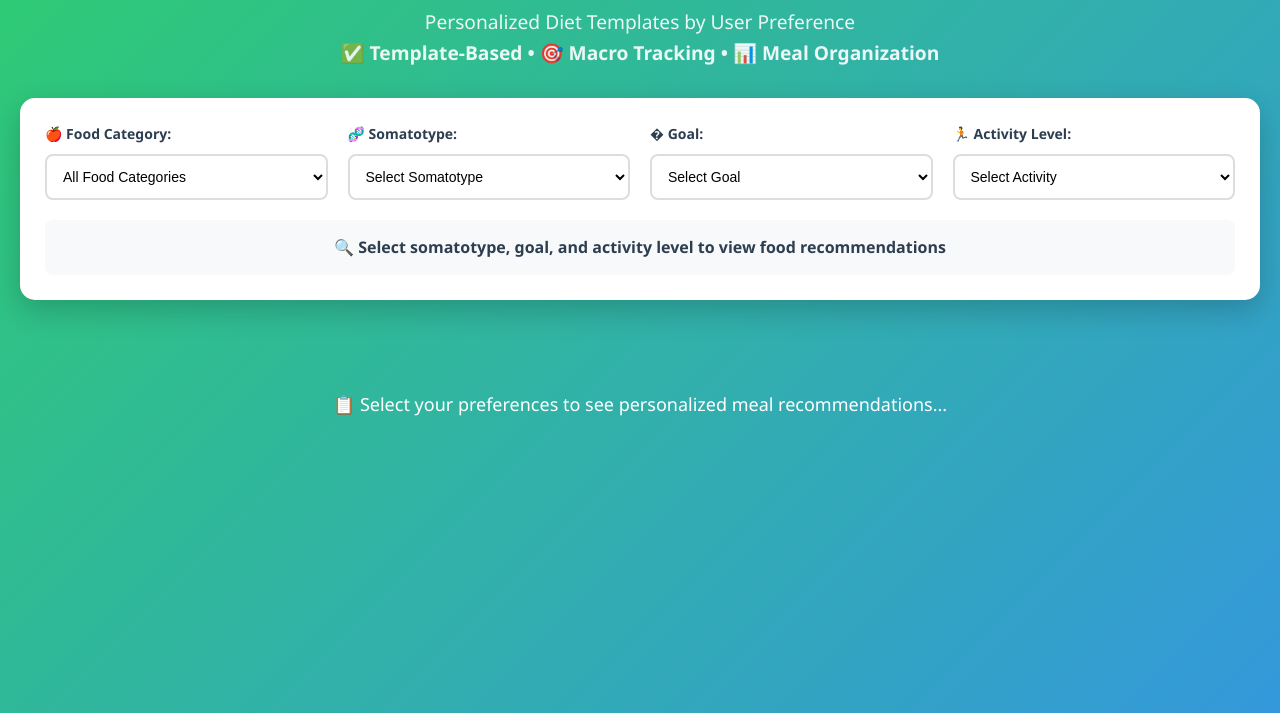
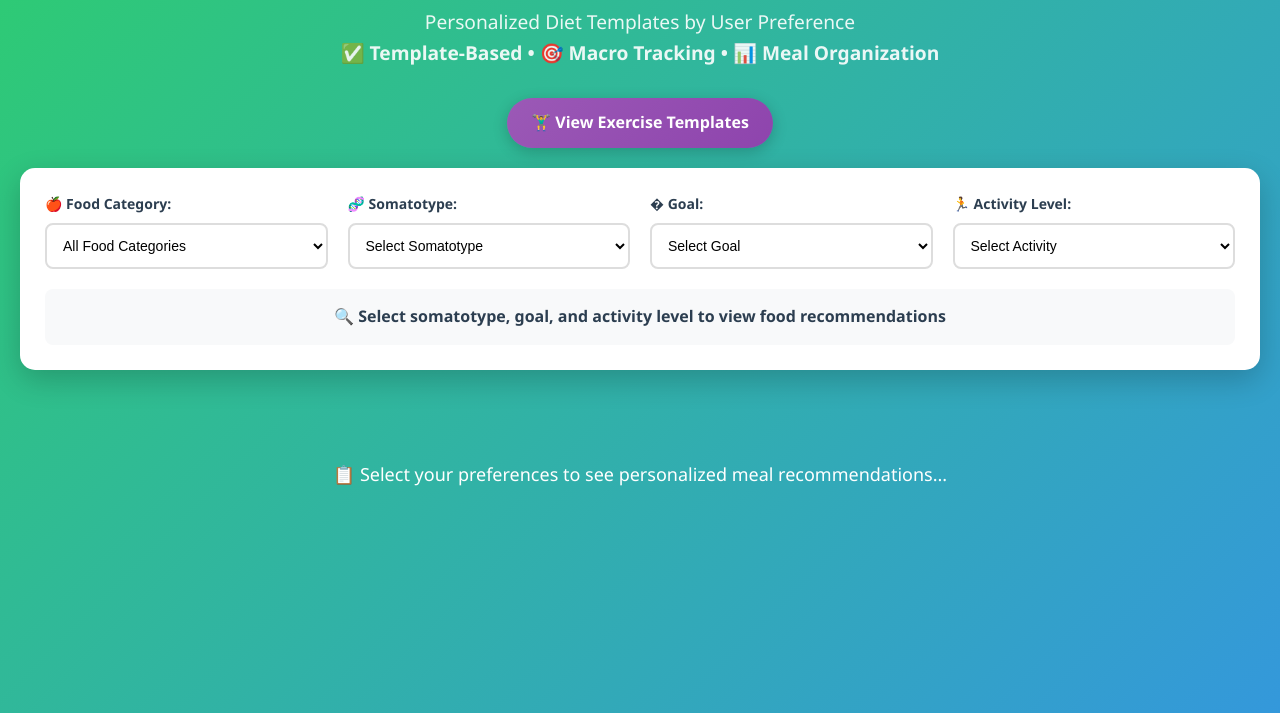
Before and after one commit to LeslerJohn/fitness-visualizer, a plain HTML site: page food_visualizer.html in a window 1280 px wide. Shown: the part 87-800 px from the top of the page. Drawn offline with Linux system fonts and the light colour scheme.

Commit message:
added navigation buttons

```diff
--- a/food_visualizer.html
+++ b/food_visualizer.html
@@ -40,6 +40,32 @@
         .header p {
             font-size: 1.2rem;
             opacity: 0.9;
+        }
+
+        .navigation {
+            text-align: center;
+            margin-bottom: 20px;
+        }
+
+        .nav-button {
+            background: linear-gradient(135deg, #9b59b6 0%, #8e44ad 100%);
+            color: white;
+            padding: 12px 24px;
+            border: none;
+            border-radius: 25px;
+            font-size: 1rem;
+            font-weight: bold;
+            cursor: pointer;
+            transition: all 0.3s ease;
+            text-decoration: none;
+            display: inline-block;
+            box-shadow: 0 4px 15px rgba(0,0,0,0.2);
+        }
+
+        .nav-button:hover {
+            transform: translateY(-2px);
+            box-shadow: 0 6px 20px rgba(0,0,0,0.3);
+            background: linear-gradient(135deg, #8e44ad 0%, #732d91 100%);
         }
 
         .controls {
@@ -316,6 +342,12 @@
             <h1>🍽️ Meal-Based Food Recommendations</h1>
             <p>Personalized Diet Templates by User Preference</p>
             <p><strong>✅ Template-Based • 🎯 Macro Tracking • 📊 Meal Organization</strong></p>
+        </div>
+
+        <div class="navigation">
+            <a href="index.html" class="nav-button">
+                🏋️‍♂️ View Exercise Templates
+            </a>
         </div>
 
         <div class="controls">
```
Also changed, not shown: index.html (+32 -0 lines).
